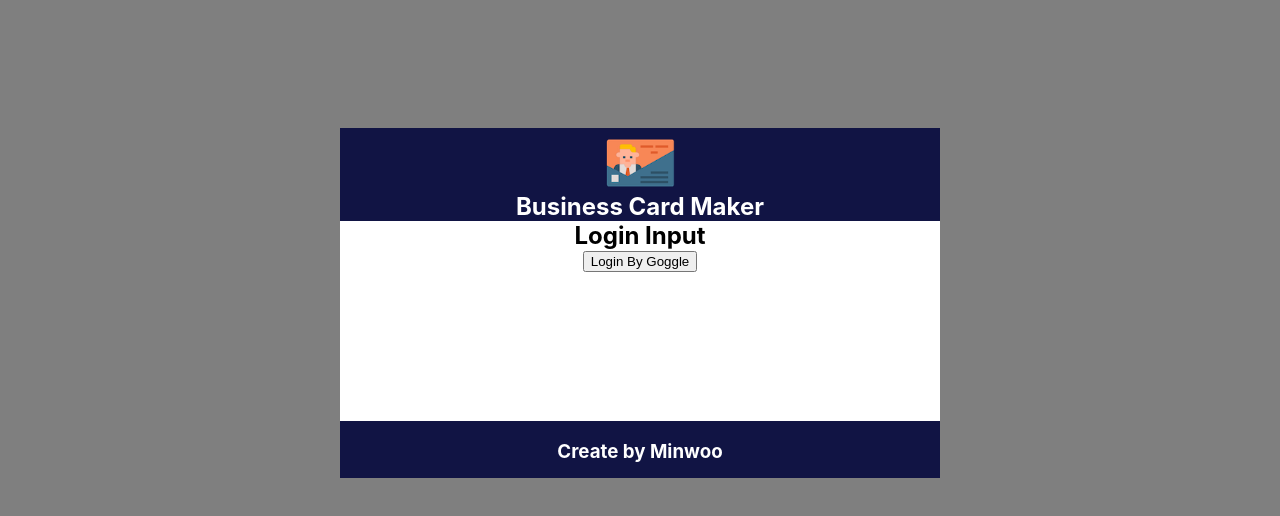
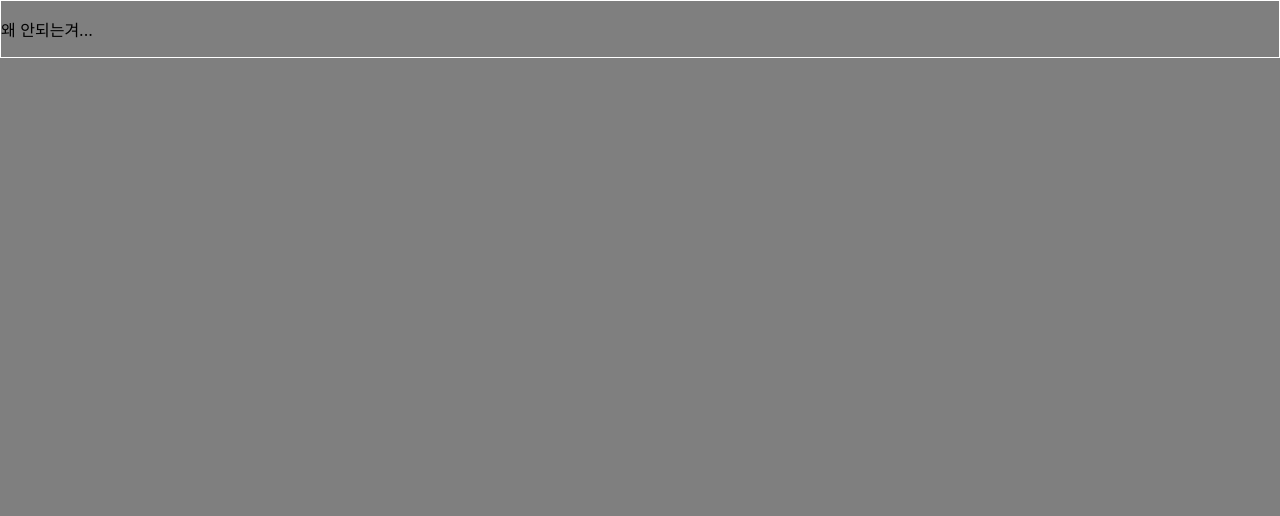
Before and after one commit to DevMinwoo-Jung/React, a React (Create React App) app in the folder card-maker/: page / in a window 1280 px wide. Shown: the top 516 px of the page. Built offline with nearby package versions, Linux system fonts and the light colour scheme.

Commit message:
20210814

```diff
--- a/card-maker/src/app.jsx
+++ b/card-maker/src/app.jsx
@@ -4,6 +4,7 @@ import firebase from 'firebase/app'
 import 'firebase/storage'
 import 'firebase/analytics'
 import 'firebase/auth'
+import CardAndProfile from './components/card_and_profile/card_and_profile';
 
 const firebaseConfig = {
 
@@ -54,7 +55,8 @@ firebase.auth()
 function App() {
   return (
     <>
-    <Login onProvider={googleLogin}/>
+    {/* <Login onProvider={googleLogin}/> */}
+    <CardAndProfile/>
     </>
   );
 }
--- /dev/null
+++ b/card-maker/src/components/card/card.jsx
@@ -0,0 +1,19 @@
+import React from 'react';
+import styles from './card.module.css'
+
+const Card = (props) => {
+
+const {name, company, state, job, email} = props.card;
+  return (
+    <div className={styles.card} key="1">
+      <p>{name}</p>
+      <p>{company}</p>
+      <p>{state}</p>
+      <p>{job}</p>
+      <p>{email}</p>
+      <p>왜 안되는겨...</p>
+    </div>
+  );
+};
+
+export default Card;
--- /dev/null
+++ b/card-maker/src/components/card/card.module.css
@@ -0,0 +1,3 @@
+.card {
+  border: 1px solid white;
+}
--- /dev/null
+++ b/card-maker/src/components/card_and_profile/card_and_profile.jsx
@@ -0,0 +1,27 @@
+import React, { Component } from 'react';
+import Profile from '../profile/profile';
+import Card from '../card/card';
+
+
+class CardAndProfile extends Component {
+  state = {
+    card: [
+      {name: 'minwoo', company: 'Baemin', state: 'not bad', job: 'front-end developer', email: 'asd@asd.com', }
+    ],
+    profile: [
+      {ex: 'asd'}
+    ]
+  };
+
+
+  render() {
+    return (
+      <div>
+        <Card card={this.state.card}/>
+        <Profile profile={this.state.profile}/>
+      </div>
+    );
+  }
+}
+
+export default CardAndProfile;
--- /dev/null
+++ b/card-maker/src/components/profile/profile.jsx
@@ -0,0 +1,11 @@
+import React from 'react';
+
+const Profile = () => {
+  return (
+    <div>
+
+    </div>
+  );
+};
+
+export default Profile;
```
Also changed, not shown: card-maker/src/components/card_and_profile/card_and_profile.module.css (added), card-maker/src/components/profile/profile.module.css (added).
